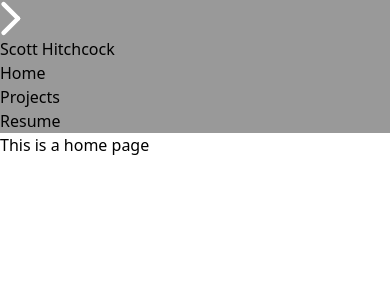
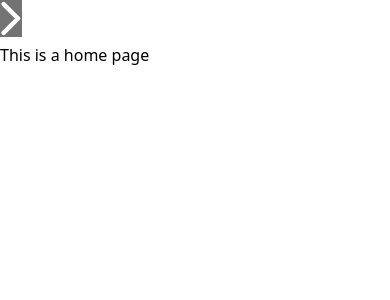
Before and after one commit to scotthitch/s-hitchcock-website, a Vue app: page / in a window 390 px wide. Shown: the top 300 px of the page. Built offline with nearby package versions, Linux system fonts and the light colour scheme.

Commit message:
feat: updated navbar to be more friendly with mobile.
still needs some tweaking to make it look a little nicer but it's pretty good atm

```diff
--- a/src/components/NavBar.vue
+++ b/src/components/NavBar.vue
@@ -1,45 +1,104 @@
 <script setup lang="ts">
+import { ref, onMounted, onUnmounted } from 'vue';
+
+const isNavBarExpanded = ref(false);
+
+
+
+const handlePageClick = (event: MouseEvent) => {
+    // If the navbar is already expanded then just close it
+    if (isNavBarExpanded.value === true) {
+        isNavBarExpanded.value = false;
+        return;
+    }
+
+    const navBarElement = document.getElementById('navbar');
+    const clickedElement = event.target as HTMLElement
+
+    // Null element
+    if (navBarElement === null || clickedElement === null) {
+        return;
+    }
+
+    // If the click isn't on the element
+    if (!navBarElement.contains(clickedElement) && clickedElement !== navBarElement) {
+        isNavBarExpanded.value = false;
+        return;
+    }
+
+    // Click was on navbar
+    isNavBarExpanded.value = true;
+    return
+}
+
+
+onMounted(() => {
+    window.addEventListener('click', e => handlePageClick(e))
+})
+
+onUnmounted(() => {
+    window.removeEventListener('click', e => handlePageClick(e))
+})
 
 </script>
 
 <template>
-    <!-- Square -->
-<div class="fixed z-30 top-0 bottom-0 left-0 flex items-center">
-    <div
-        class="group w-12 h-20 hover:w-[40vw] hover:sm:w-[25vw] hover:lg:w-[20vw] hover:h-screen transition-all ease-in-out duration-[450ms] rounded-r-2xl flex flex-col justify-center items-center"
-        style="background-color: rgba(0, 0, 0, 0.4);"
+    <div class="fixed z-30 top-0 bottom-0 left-0 flex items-center" id="navbar">
+      <button
+        class="rounded-r-2xl flex flex-col justify-center items-center nav-bar-background"
+        :class="isNavBarExpanded ?
+                'h-screen w-[40vw] sm:w-[25vw] lg:w-[20vw]':
+                'h-24 w-12'"
+        style="background-color: rgba(0, 0, 0, 0.55);"
         >
-        <img src="../assets/arrow.svg" alt="arrow-icon" class="absolute opacity:100 group-hover:opacity-0 scale-100 group-hover:scale-0 transition-all ease-in-out duration-[450ms]"/>
-        <div class="opacity-0 group-hover:opacity-100 scale-0 group-hover:scale-100 flex flex-col justify-center gap-12  h-full transition-all ease-in-out duration-[450ms] w-full pr-4">
-            <div class="absolute top-0 pt-6 w-full px-4">
-                <p class="flex justify-end text-white text-xl font-bold">
+            <Transition name="arrow">
+                <img v-if="!isNavBarExpanded"
+                    src="../assets/arrow.svg"
+                    alt="arrow-icon"
+                    class="absolute"
+                />
+            </Transition>
+            <Transition name="arrow">
+                <div v-if="isNavBarExpanded" class="flex flex-col gap-12 w-full px-8 place-items-end h-screen">
+                    <div class="basis-1/3 py-8">
+                        <p class="text-white text-xs sm:text-xl font-bold">
                             Scott Hitchcock
                         </p>
                     </div>
-            <div class="flex justify-end text-white text-3xl font-semibold">
+                    <div class="text-white text-3xl font-semibold">
                         <router-link to="/">Home</router-link>
                     </div>
-            <div class="flex justify-end text-white text-3xl font-semibold">
+                    <div class="text-white text-3xl font-semibold">
                         <router-link to="/projects">Projects</router-link>
                     </div>
-            <div class="flex justify-end text-white text-3xl font-semibold">
-                <router-link to="/resume" class="">Resume</router-link>
+                    <div class="text-white text-3xl font-semibold">
+                        <router-link to="/resume">Resume</router-link>
                     </div>
+                    <div class="basis-1/3"></div>
+                </div>
+            </Transition>
 
-        </div>
-    </div>
-
-    <!-- <div
-        class="z-20 w-20 hover:w-[25%] h-20 hover:h-screen bg-black fixed left-0 top-1/2 hover:top-0 transition-all ease-in-out duration-300"
-        @mouseover="expandNavbar"
-        @mouseleave="collapseNavbar"
-    >
-
-
-    </div> -->
+        </button>
     </div>
   </template>
 
-  <!-- opacity-0 group-hover:opacity-100 -->
+
 <style>
+.nav-bar-background {
+transition: 0.45s ease-in-out;
+}
+
+.arrow-enter-active,
+.arrow-leave-active {
+  transition: 0.45s ease;
+}
+
+.arrow-enter-from,
+.arrow-leave-to {
+  opacity: 0;
+  transform: scale(0);
+  /* transform: rotate(180); */
+
+}
+
 </style>
```
Lines whose indentation alone changed are shown as unchanged.
